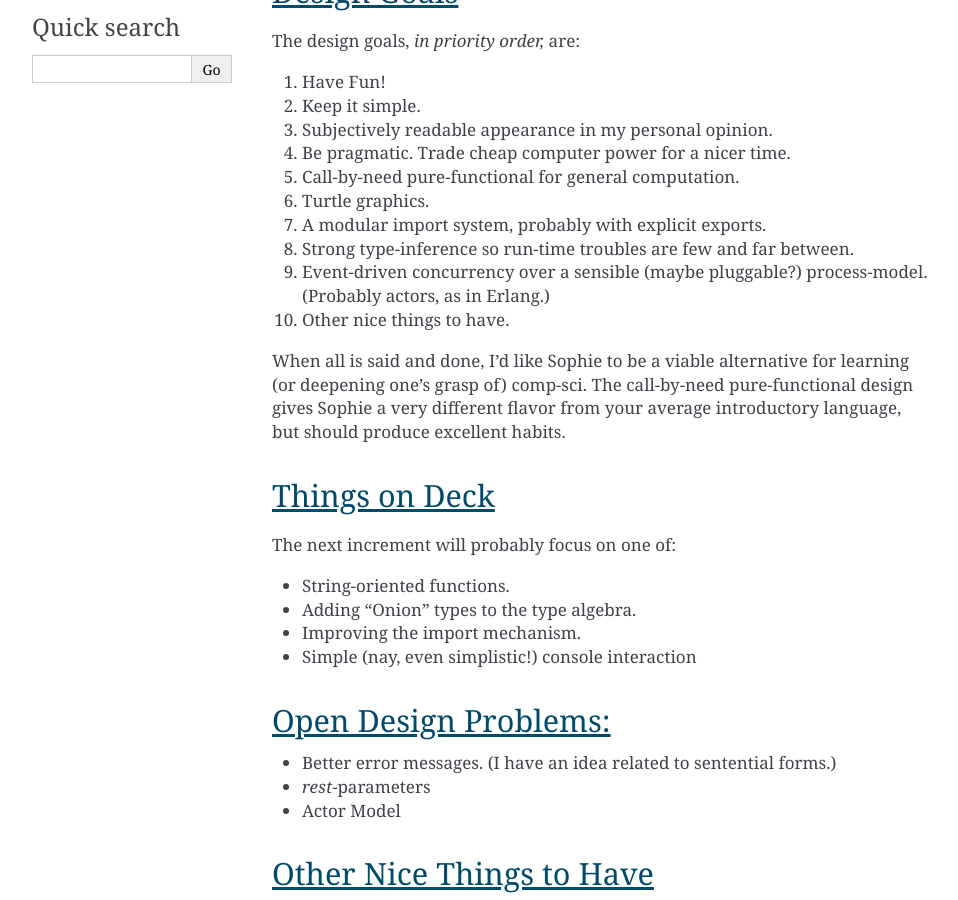
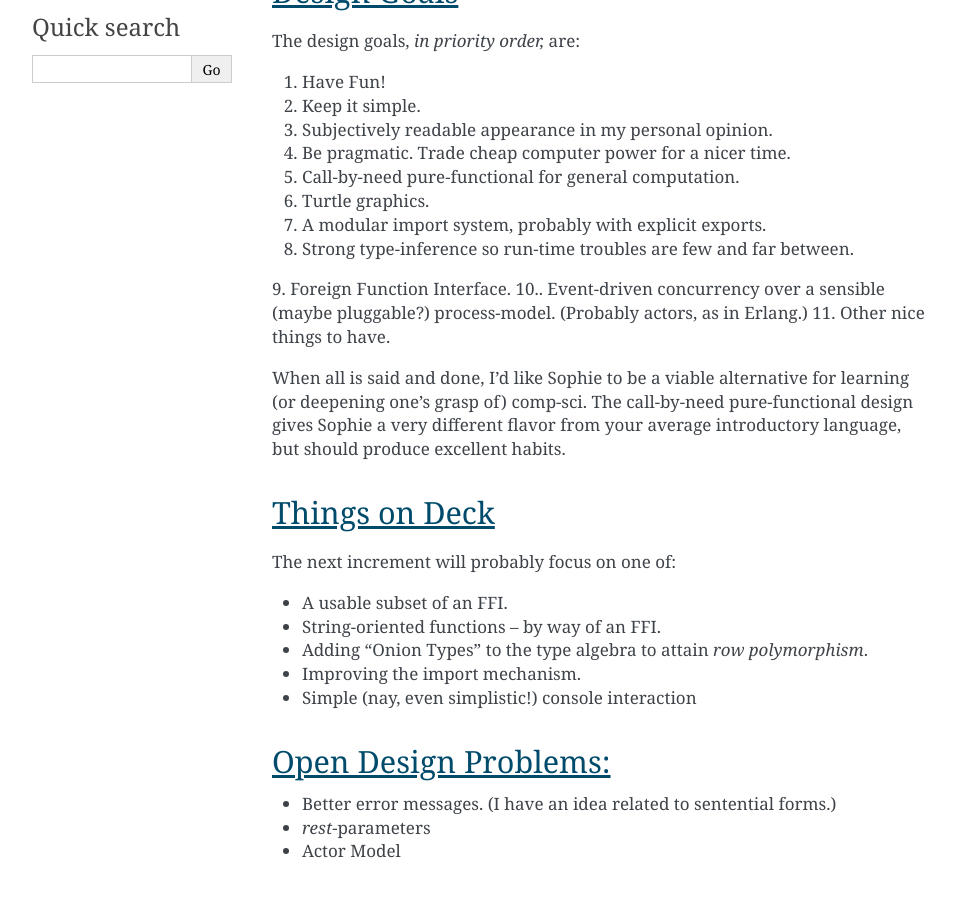
Before and after one commit to kjosib/sophie, a Sphinx documentation site: the page built from docs/goals.rst, in a window 1280 px wide and 900 px high, scrolled down 277 px. Shown: the whole window, without its empty margins (148-1106 px from the left). Built offline with Sphinx 7.4.7, drawn with Linux system fonts in a browser that asks for light colours.

Commit message:
Update goals.rst

```diff
--- a/docs/goals.rst
+++ b/docs/goals.rst
@@ -17,8 +17,9 @@ The design goals, *in priority order,* are:
 6. Turtle graphics.
 7. A modular import system, probably with explicit exports.
 8. Strong type-inference so run-time troubles are few and far between.
-9. Event-driven concurrency over a sensible (maybe pluggable?) process-model. (Probably actors, as in Erlang.)
-10. Other nice things to have.
+9. Foreign Function Interface.
+10.. Event-driven concurrency over a sensible (maybe pluggable?) process-model. (Probably actors, as in Erlang.)
+11. Other nice things to have.
 
 When all is said and done, I'd like Sophie to be a viable alternative for learning (or deepening one's grasp of) comp-sci.
 The call-by-need pure-functional design gives Sophie a very different flavor from your average introductory language,
@@ -28,10 +29,12 @@ Things on Deck
 ----------------
 The next increment will probably focus on one of:
 
-* String-oriented functions.
-* Adding "Onion" types to the type algebra.
+* A usable subset of an FFI.
+* String-oriented functions -- by way of an FFI.
+* Adding "Onion Types" to the type algebra to attain *row polymorphism*.
 * Improving the import mechanism.
 * Simple (nay, even simplistic!) console interaction
+
 
 Open Design Problems:
 ---------------------
```
